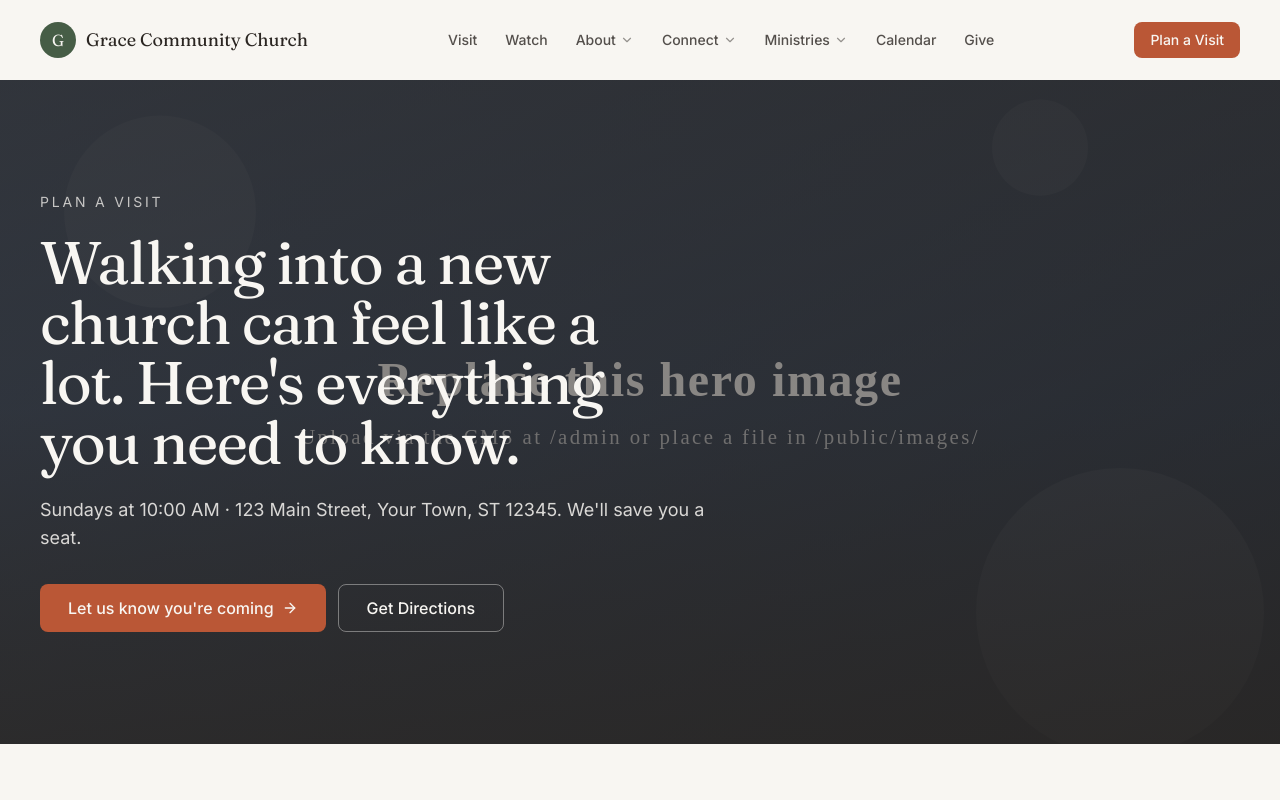
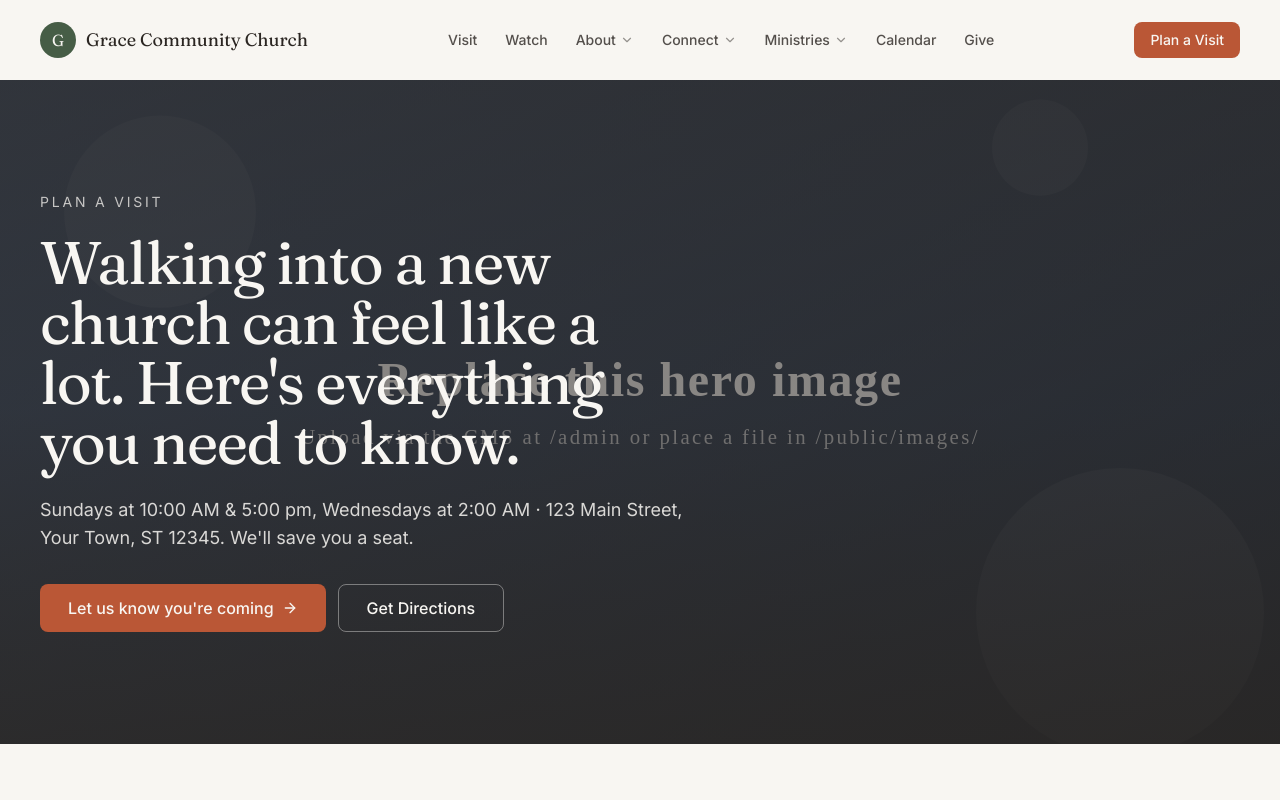
Before and after one commit to kbennett2000/church-site-template, a Next.js app: page /visit in a window 1280 px wide. Shown: the top 800 px of the page. Built offline with nearby package versions, Linux system fonts and the light colour scheme.

Commit message:
Multiple services not show on Visit page

```diff
--- a/app/visit/page.tsx
+++ b/app/visit/page.tsx
@@ -18,6 +18,21 @@ import {
 import { Button } from "@/components/ui/button";
 import { churchInfo } from "@/lib/church-info";
 import { VisitForm } from "@/components/sections/visit-form";
+import type { Service } from "@/lib/church-info";
+
+function formatServiceTimes(services: readonly Service[]): string {
+  const map = new Map<string, string[]>();
+  for (const s of services) {
+    if (!s.day || !s.time) continue;
+    const existing = map.get(s.day);
+    if (existing) existing.push(s.time);
+    else map.set(s.day, [s.time]);
+  }
+  if (map.size === 0) return "Sundays";
+  return Array.from(map.entries())
+    .map(([day, times]) => `${day}s at ${times.join(" & ")}`)
+    .join(", ");
+}
 
 export const metadata: Metadata = {
   title: "Plan a Visit",
@@ -93,10 +108,7 @@ export default function VisitPage() {
             Walking into a new church can feel like a lot. Here&apos;s everything you need to know.
           </h1>
           <p className="mt-6 max-w-2xl text-lg text-background/85 animate-fade-up">
-            {churchInfo.primaryService
-              ? `${churchInfo.primaryService.day}s at ${churchInfo.primaryService.time}`
-              : "Sundays"}{" "}
-            · {churchInfo.address.full}. We&apos;ll save you a seat.
+            {formatServiceTimes(churchInfo.services)} · {churchInfo.address.full}. We&apos;ll save you a seat.
           </p>
           <div className="mt-8 flex flex-col gap-3 sm:flex-row animate-fade-up">
             <Button asChild size="lg" variant="accent">
@@ -280,11 +292,9 @@ export default function VisitPage() {
               <div className="flex items-start gap-3">
                 <Clock className="mt-0.5 h-5 w-5 text-accent" />
                 <div>
-                  <dt className="font-medium text-foreground">Service time</dt>
+                  <dt className="font-medium text-foreground">Service times</dt>
                   <dd className="text-muted-foreground">
-                    {churchInfo.primaryService
-                      ? `${churchInfo.primaryService.day}s at ${churchInfo.primaryService.time}.`
-                      : "Sundays."}
+                    {formatServiceTimes(churchInfo.services)}.
                     {churchInfo.primaryService?.note
                       ? ` ${churchInfo.primaryService.note}.`
                       : ""}
```
